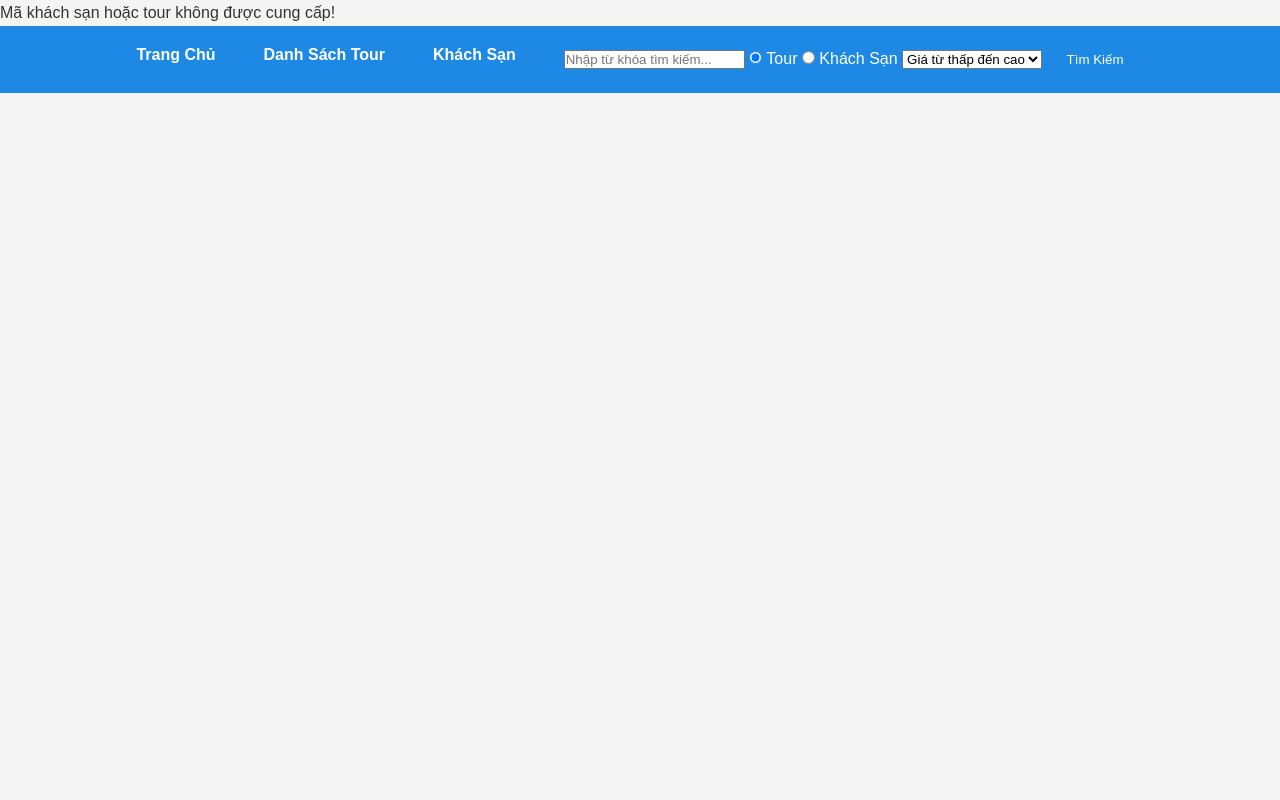
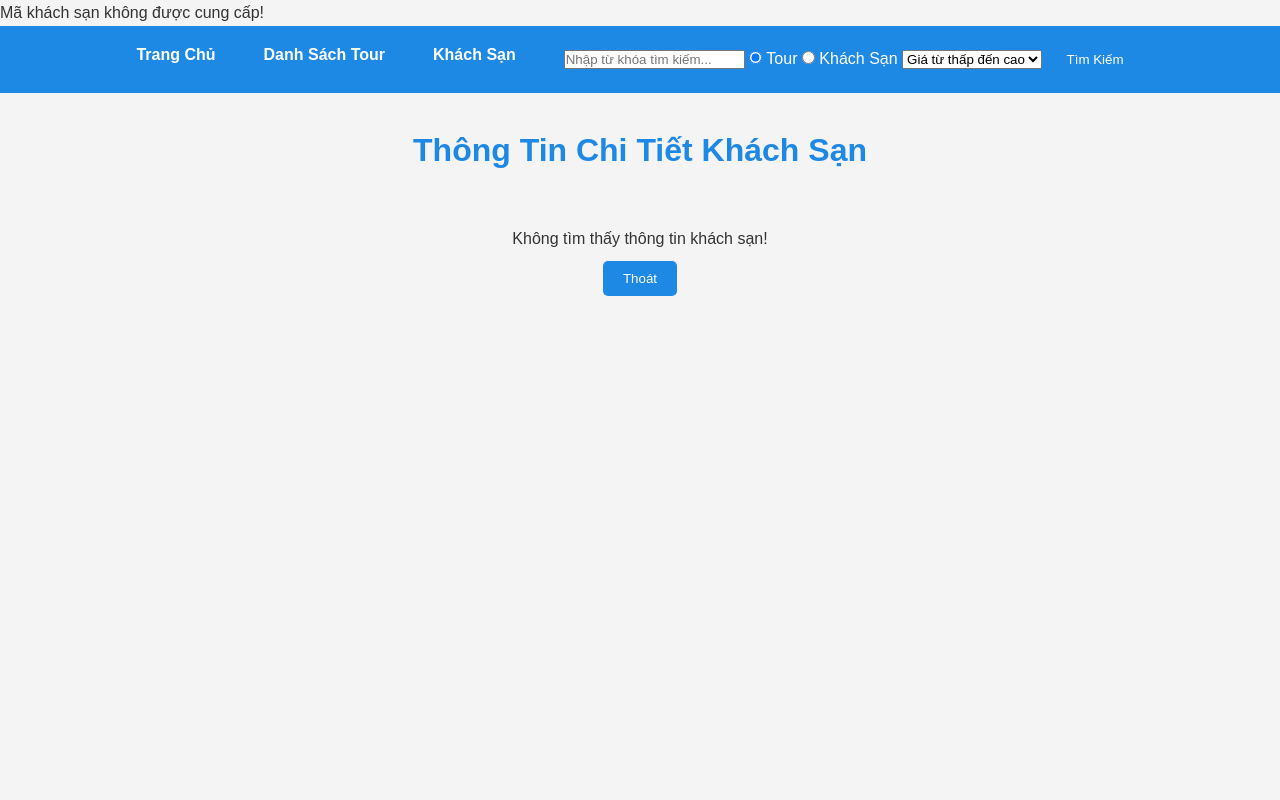
Before and after one commit to phudoo/Webdattourdulich, a PHP site: page /chitietkhachsan.php in a window 1280 px wide. Run offline with PHP 8.4, Linux system fonts and the light colour scheme.

Commit message:
fix next

```diff
--- a/chitietkhachsan.php
+++ b/chitietkhachsan.php
@@ -11,7 +11,7 @@ if (isset($_GET['makhachsan'])) {
 
     if ($result->num_rows > 0) {
         $row = $result->fetch_assoc();
-        // Hiển thị thông tin chi tiết của khách sạn
+        // Lưu thông tin chi tiết của khách sạn
         $tenkhachsan = $row['tenkhachsan'];
         $diachi = $row['diachi'];
         $sophong = $row['sophong'];
@@ -21,29 +21,9 @@ if (isset($_GET['makhachsan'])) {
         // Nếu không có khách sạn nào có mã tương ứng, hiển thị thông báo lỗi
         echo "Không tìm thấy khách sạn!";
     }
-} elseif (isset($_GET['matour'])) {
-    // Lấy mã tour từ URL
-    $matour = $_GET['matour'];
-
-    // Truy vấn để lấy thông tin chi tiết của tour
-    $sql = "SELECT * FROM tours WHERE matour = '$matour'";
-    $result = $conn->query($sql);
-
-    if ($result->num_rows > 0) {
-        $row = $result->fetch_assoc();
-        // Hiển thị thông tin chi tiết của tour
-        $tentour = $row['tentour'];
-        $diadiem = $row['diadiem'];
-        $thoigian = $row['thoigian'];
-        $giave = $row['giave'];
-        $hinhanh = $row['hinhanh'];
 } else {
-        // Nếu không có tour nào có mã tương ứng, hiển thị thông báo lỗi
-        echo "Không tìm thấy tour!";
-    }
-} else {
-    // Nếu không có mã khách sạn hoặc tour được truyền, hiển thị thông báo lỗi
-    echo "Mã khách sạn hoặc tour không được cung cấp!";
+    // Nếu không có mã khách sạn được truyền, hiển thị thông báo lỗi
+    echo "Mã khách sạn không được cung cấp!";
 }
 $conn->close();
 ?>
@@ -52,22 +32,22 @@ $conn->close();
 <html lang="en">
 <head>
     <meta charset="UTF-8">
-  <title>Xem Chi Tiết</title>
-  <link rel="stylesheet" href="csstrangchu.css">
+    <title>Thông Tin Chi Tiết Khách Sạn</title>
+    <link rel="stylesheet" href="css/csstrangchu.css">
     <style>
-    .detail {
+        .hotel-detail {
             text-align: center;
             margin: 50px auto;
             max-width: 600px;
         }
 
-    .detail img {
+        .hotel-detail img {
             width: 100%;
             border-radius: 10px;
             margin-bottom: 20px;
         }
 
-    .detail p {
+        .hotel-detail p {
             margin-bottom: 10px;
         }
     </style>
@@ -95,30 +75,26 @@ $conn->close();
     </nav>
 </header>
 
-<?php if (isset($tenkhachsan)): ?>
 <h1>Thông Tin Chi Tiết Khách Sạn</h1>
-<div class="detail">
-    <h2><?php echo $tenkhachsan; ?></h2>
-    <img src="images/KS/<?php echo $hinhanh; ?>.PNG" alt="Hình Ảnh Khách Sạn">
-    <p><strong>Địa Chỉ:</strong> <?php echo $diachi; ?></p>
-    <p><strong>Số Phòng:</strong> <?php echo $sophong; ?></p>
-    <p><strong>Giá Phòng:</strong> <?php echo $giaphong; ?></p>
-    <button onclick="window.location.href='datkhachsan.php?makhachsan=<?php echo htmlspecialchars($makhachsan); ?>'">Đặt Phòng</button>
-    <button onclick="window.location.href='index.php'">Quay Về Trang Chủ</button>
+<div class="hotel-detail">
+    <?php
+    if (isset($tenkhachsan)) {
+        echo "<div class='hotel-item'>";
+        echo "<img src='images/KS/" . $row["hinhanh"] . "' >";
+        echo "<p><strong>Mã Khách Sạn:</strong> " . $row["makhachsan"] . "</p>";
+        echo "<p><strong>Tên Khách Sạn:</strong> " . $row["tenkhachsan"] . "</p>";
+        echo "<p><strong>Địa Chỉ:</strong> " . $row["diachi"] . "</p>";
+        echo "<p><strong>Số Phòng:</strong> " . $row["sophong"] . "</p>";
+        echo "<p><strong>Giá Phòng:</strong> " . $row["giaphong"] . "</p>";
+        echo "<button><a href='datkhachsan.php?makhachsan=" . $row["makhachsan"] . "'>Đặt Phòng</a></button>";
+        echo "</div>";
+    } else {
+        // Nếu không có thông tin khách sạn, hiển thị thông báo lỗi
+        echo "<p>Không tìm thấy thông tin khách sạn!</p>";
+    }
+    ?>
+     <a href="index.php"> <button>Thoát </button> </a>
 </div>
 
-<?php elseif (isset($tentour)): ?>
-<h1>Thông Tin Chi Tiết Tour</h1>
-<div class="detail">
-    <h2><?php echo $tentour; ?></h2>
-    <img src="<?php echo $hinhanh; ?>" alt="Hình Ảnh Tour">
-    <p><strong>Địa Điểm:</strong> <?php echo $diadiem; ?></p>
-    <p><strong>Thời Gian:</strong> <?php echo $thoigian; ?></p>
-    <p><strong>Giá Vé:</strong> <?php echo $giave; ?></p>
-    <button onclick="window.location.href='dattour.php?matour=<?php echo htmlspecialchars($matour); ?>'">Đặt Tour</button>
-    <button onclick="window.location.href='index.php'">Quay Về Trang Chủ</button>
-</div>
-
-<?php endif; ?>
 </body>
 </html>
--- a/db/dulich3.sql
+++ b/db/dulich3.sql
@@ -26,7 +26,8 @@ SET time_zone = "+00:00";
 --
 -- Cấu trúc bảng cho bảng `datkhachsan`
 --
-
+create database dbdulich;
+use dbdulich;
 CREATE TABLE `datkhachsan` (
   `madatkhachsan` int(11) NOT NULL,
   `makhachsan` int(11) NOT NULL,
--- a/khachsan.php
+++ b/khachsan.php
@@ -28,7 +28,7 @@ if (mysqli_num_rows($result) > 0) {
     // Lặp qua từng dòng dữ liệu và hiển thị ra HTML
     while ($row = mysqli_fetch_assoc($result)) {
         echo "<tr>";
-        echo "<td><img src='images/KS/" . $row["hinhanh"] . ".PNG' alt='Hình Ảnh Khách Sạn' style='width: 150px; height: auto;'></td>";
+        echo "<td><img src='images/KS/" . $row["hinhanh"] . "' alt='Hình Ảnh Khách Sạn' style='width: 150px; height: auto;'></td>";
         echo "<td>" . $row["makhachsan"] . "</td>";
         echo "<td>" . $row["tenkhachsan"] . "</td>";
         echo "<td>" . $row["diachi"] . "</td>";
--- a/php/goihotel.php
+++ b/php/goihotel.php
@@ -16,8 +16,6 @@ if (mysqli_num_rows($result) > 0) { // Kiểm tra nếu có dòng kết quả tr
         echo "<td><img src='images/KS/" . $row["hinhanh"] . "' alt='Hình Ảnh Khách Sạn' style='width: 150px; height: auto;'></td>";
         echo "<p><strong>Tên Khách Sạn:</strong> " . $row["tenkhachsan"] . "</p>";
         echo "<p><strong>Địa Chỉ:</strong> " . $row["diachi"] . "</p>";
-        echo "<p><strong>Loại Phòng:</strong> " . $row["loaiphong"] . "</p>";
-        echo "<p><strong>Số Phòng:</strong> " . $row["sophong"] . "</p>";
         echo "<p><strong>Giá Phòng:</strong> " . $row["giaphong"] . "</p>";
         echo "<p><a href='chitietkhachsan.php?makhachsan=" . $row["makhachsan"] . "'>Xem Chi Tiết</a></p>";
         echo "<button> <a href='datkhachsan.php?makhachsan=" . $row["makhachsan"] . "' >Đặt Phòng</a></button>";
--- a/tours.php
+++ b/tours.php
@@ -28,7 +28,7 @@ if (mysqli_num_rows($result) > 0) {
     // Lặp qua từng dòng dữ liệu và hiển thị ra HTML
     while ($row = mysqli_fetch_assoc($result)) {
         echo "<tr>";
-        echo "<td><img src='images/TOUR/" . $row["hinhanh"] . ".PNG' alt='Hình Ảnh Tour'></td>";
+        echo "<td><img src='images/TOUR/" . $row["hinhanh"] . "' alt='Hình Ảnh Tour' style='width: 150px; height: auto;'>";
         echo "<td>" . $row["matour"] . "</td>";
         echo "<td>" . $row["tentour"] . "</td>";
         echo "<td>" . $row["diadiem"] . "</td>";
```
Also changed, not shown: chitiettour.php (+10 -7 lines). Lines whose indentation alone changed are shown as unchanged.
